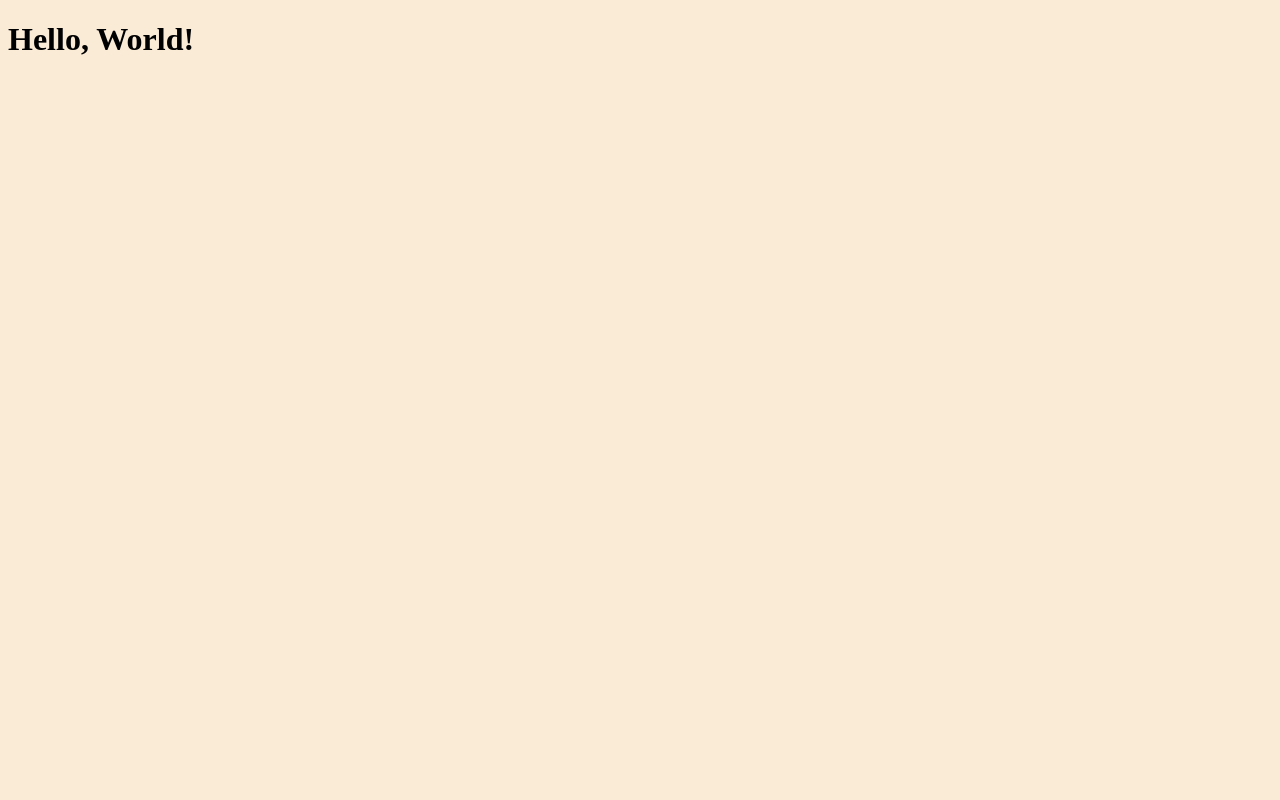
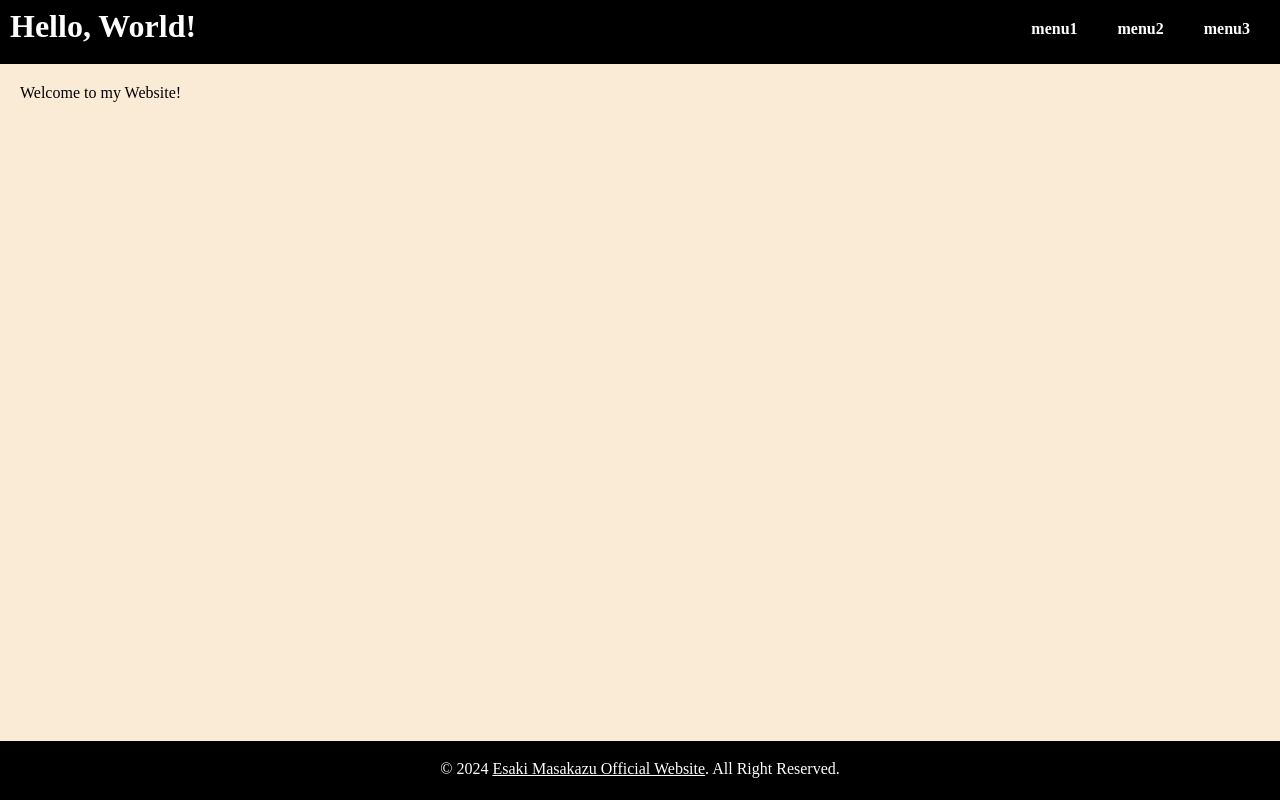
Before and after one commit to esaki-masakazu/esaki-masakazu.github.io, a plain HTML site: page index.html in a window 1280 px wide. Drawn offline with Linux system fonts and the light colour scheme.

Commit message:
デザイン変更

```diff
--- a/assets/css/style.css
+++ b/assets/css/style.css
@@ -1,6 +1,68 @@
 @import url("https://fonts.googleapis.com/css2?family=Noto+Serif+JP&display=swap&subset=japanese");
+
+* {
+    margin: 0;
+    padding: 0;
+    box-sizing: border-box;
+}
+
+html {
+    height: 100%;
+}
 
 body {
     font-family: "Noto Serif JP", serif;
+    height: 100%;
     background-color: antiquewhite;
 }
+
+header {
+    height: 64px;
+    padding: 8px 10px 10px;
+    display: flex;
+    background-color: black;
+    a {
+        text-decoration: none;
+        color: white;
+        :hover {
+            color: lightgray;
+        }
+    }
+    nav ul {
+        cursor: pointer;
+        position: absolute;
+        top: 20px;
+        right: 10px;
+        display: flex;
+        list-style: none;
+        a {
+            padding: 11px 20px 12px;
+            font-weight: bold;
+        }
+        :hover {
+            color: lightgray;
+        }
+    }
+}
+
+main {
+    padding: 20px;
+}
+
+footer {
+    top: 100vh;
+    position: sticky;
+    background-color: black;
+    color: white;
+    padding: 8px 10px 10px;
+    text-align: center;
+    p {
+        padding: 11px 20px 12px;
+        a {
+            color: white;
+        }
+        :hover {
+            color: lightgray;
+        }
+    }
+}
--- a/index.html
+++ b/index.html
@@ -8,7 +8,23 @@
     <link rel="stylesheet" href="./assets/css/style.css">
 </head>
 <body onload="init();">
-    <h1>Hello, World!</h1>
+    <header>
+        <a href="./"><h1>Hello, World!</h1></a>
+        <nav>
+            <ul>
+                <li><a href="#">menu1</a></li>
+                <li><a href="#">menu2</a></li>
+                <li><a href="#">menu3</a></li>
+            </ul>
+        </nav>
+    </header>
+    <main>
+        <p>Welcome to my Website!</p>
+    </main>
+    <footer>
+        <p>&copy; 2024 <a href="./">Esaki Masakazu Official Website</a>. All Right Reserved.</p>
+    </footer>
+
     <script type="text/javascript" src="./assets/js/script.js"></script>
 </body>
 </html>
```
